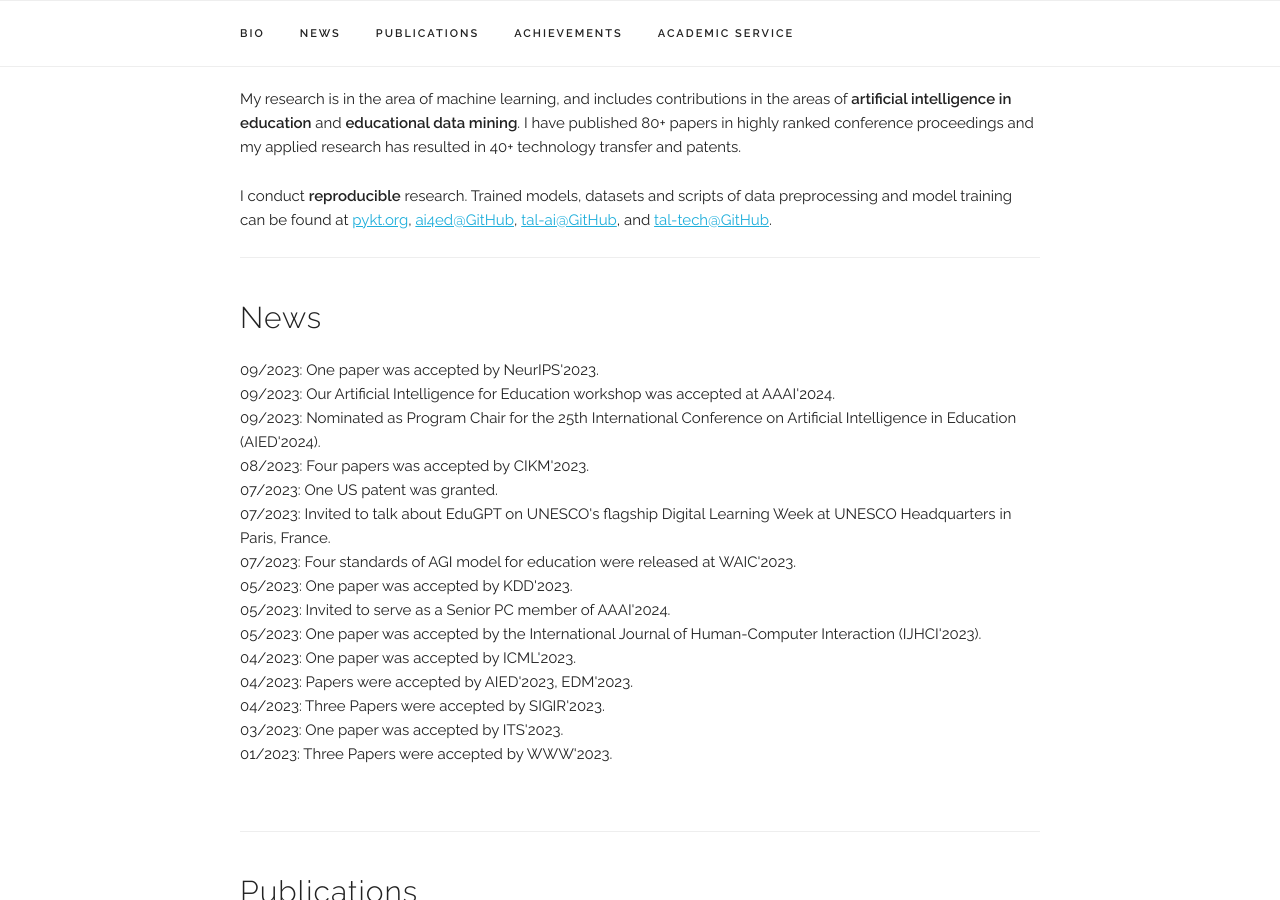
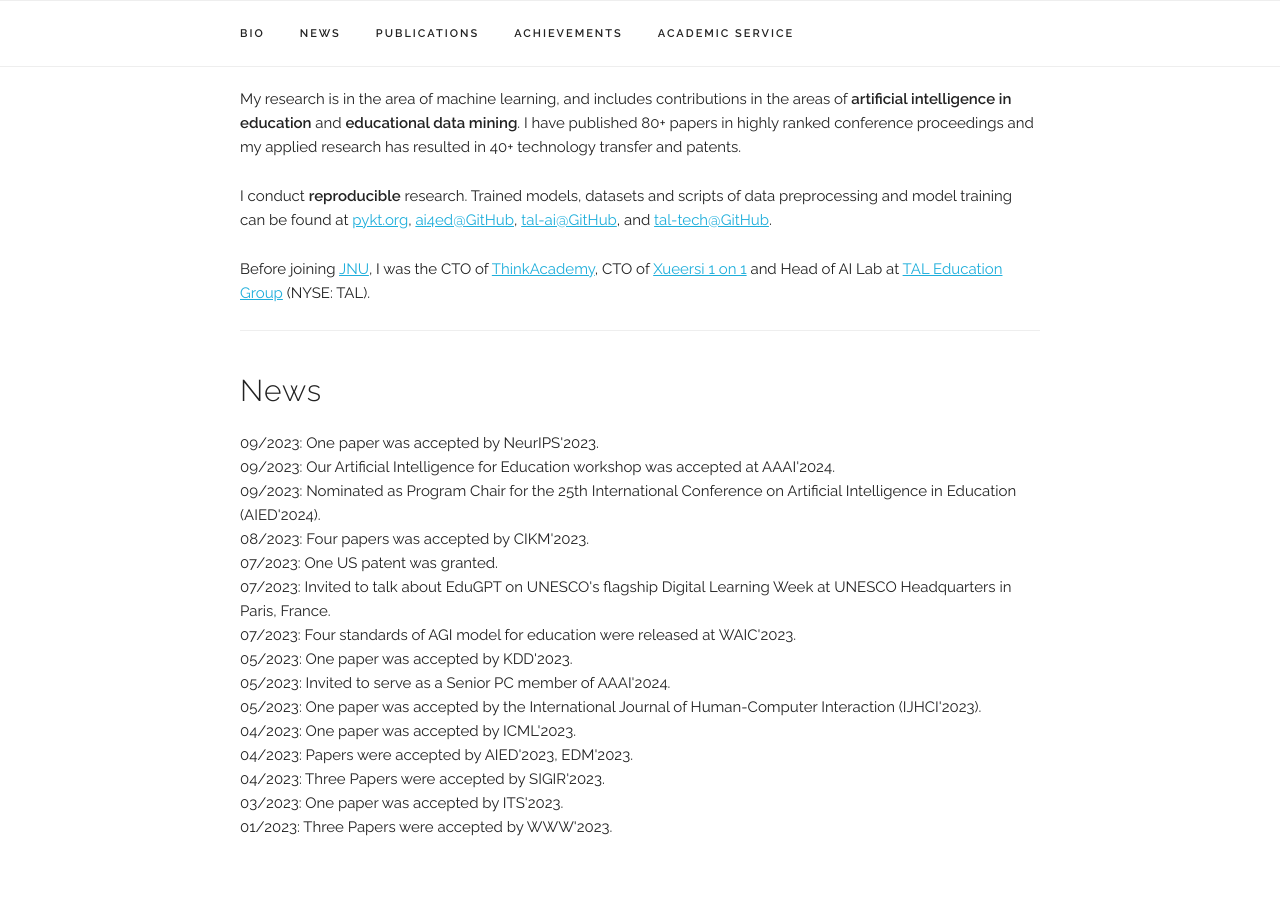
Before and after one commit to zitaoliu/zitaoliu.github.io, a Jekyll site: the page built from index.html, in a window 1280 px wide and 900 px high, scrolled down 378 px. Built offline with Jekyll 4.4.1, drawn with Linux system fonts in a browser that asks for light colours; some web fonts are replaced.

Commit message:
update bio

```diff
--- a/index.html
+++ b/index.html
@@ -8,6 +8,8 @@ title: Home
   <p>My research is in the area of machine learning, and includes contributions in the areas of <b>artificial intelligence in education</b> and <b>educational data mining</b>. I have published 80+ papers in highly ranked conference proceedings and my applied research has resulted in 40+ technology transfer and patents. </p>
 
   <p>I conduct <b>reproducible</b> research. Trained models, datasets and scripts of data preprocessing and model training can be found at <a href="https://www.pykt.org/" target="_blank">pykt.org</a>, <a href="https://github.com/ai4ed/" target="_blank">ai4ed@GitHub</a>, <a href="https://github.com/tal-ai/" target="_blank">tal-ai@GitHub</a>, and <a href="https://github.com/tal-tech/" target="_blank">tal-tech@GitHub</a>.</p>
+
+  <p>Before joining <a href="https://ise.jnu.edu.cn/" target="_blank">JNU</a>, I was the CTO of <a href="https://www.thethinkacademy.com/" target="_blank">ThinkAcademy</a>, CTO of <a href="https://www.xesvip.com/" target="_blank">Xueersi 1 on 1</a> and Head of AI Lab at <a href="https://www.100tal.com/" target="_blank">TAL Education Group</a> (NYSE: TAL).</p>
 
 
 <!-- ========== NEWS ========== -->
```
